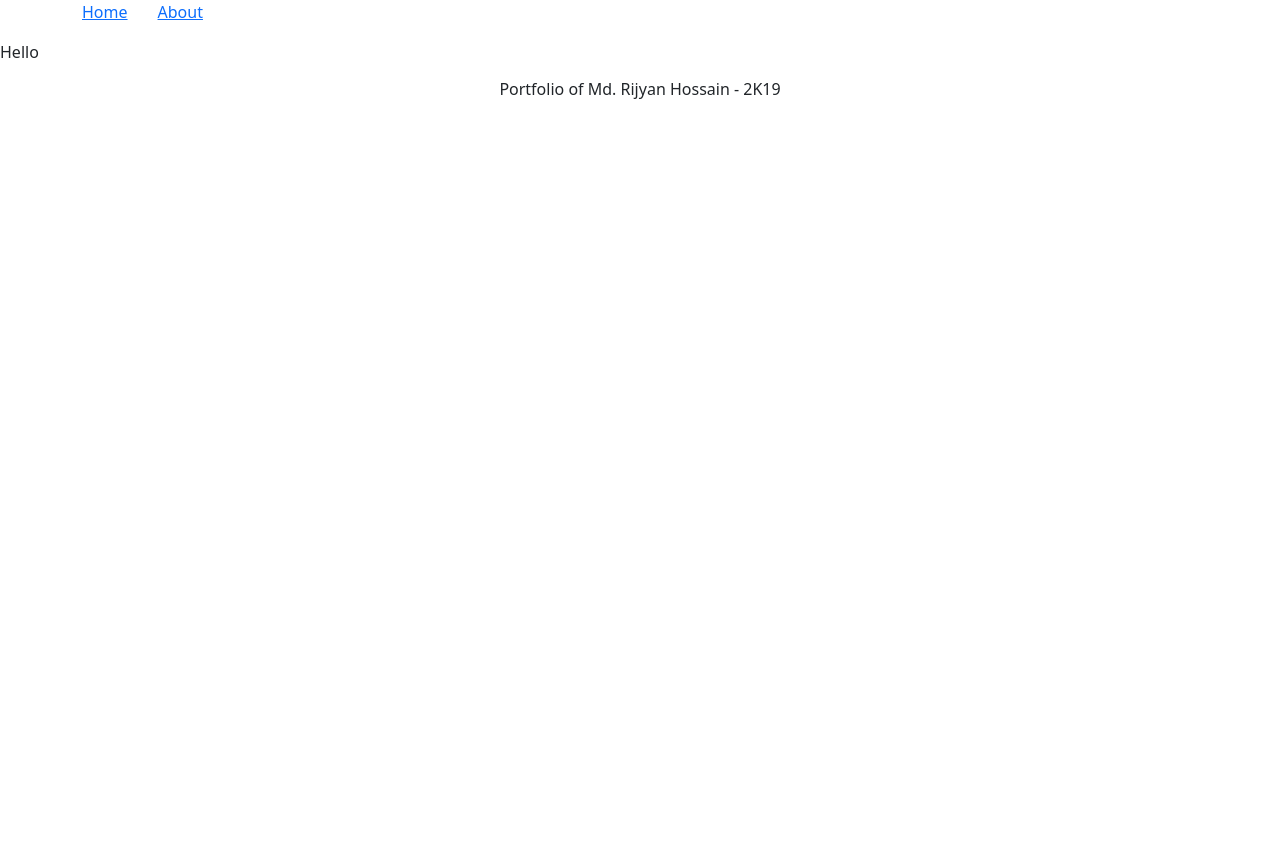
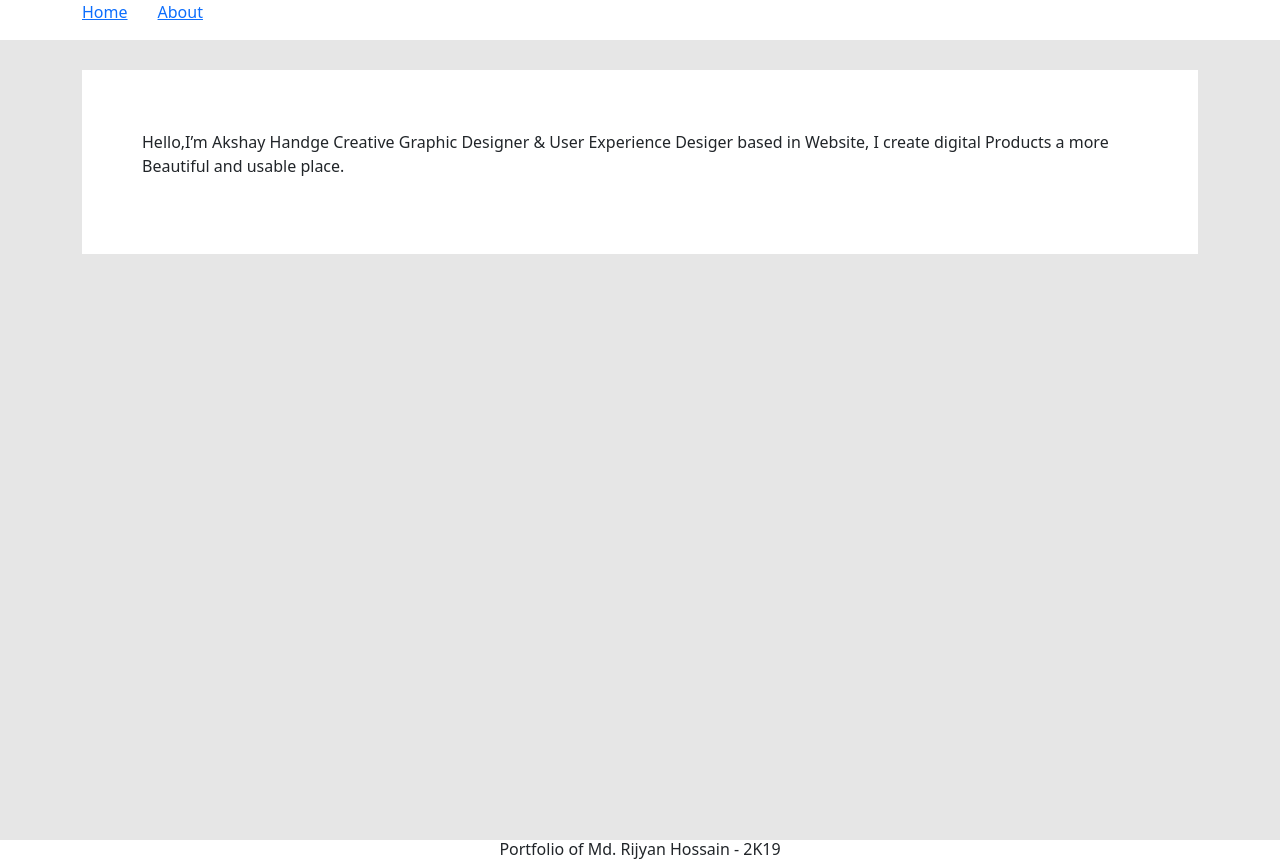
Before and after one commit to Rijwan-Hossain/responsive-design, a Next.js app: page /about in a window 1280 px wide. Before the commit the page ends 800 px from the top, so only its background shows below. Built offline with nearby package versions, Linux system fonts and the light colour scheme.

Commit message:
started about page

```diff
--- /dev/null
+++ b/components/About/AboutMe.js
@@ -0,0 +1,14 @@
+import React from 'react'
+import './about.scss'
+import Info from './Info'
+
+function AboutMe() {
+    return (
+        <div className="about">
+            <div style={{height: '30px'}}></div>
+            <Info />
+        </div>
+    )
+}
+
+export default AboutMe;
--- /dev/null
+++ b/components/About/Info.js
@@ -0,0 +1,16 @@
+import React from 'react'
+import './info.scss'
+
+function Info() {
+    return (
+        <div className="container myInfo">
+            <div className="info">
+            <p>
+                Hello,I’m Akshay Handge Creative Graphic Designer & User Experience Desiger based in Website, I create digital Products a more Beautiful and usable place.
+            </p>
+            </div>
+        </div>
+    )
+}
+
+export default Info
--- /dev/null
+++ b/components/About/about.scss
@@ -0,0 +1,7 @@
+.about {
+    margin: 0px;
+    padding: 0px;
+    background: rgb(230, 230, 230);
+    min-height: 100vh;
+    box-sizing: border-box;
+}
--- /dev/null
+++ b/components/About/info.scss
@@ -0,0 +1,10 @@
+* {
+    margin: 0;
+    padding: 0;
+    outline: 0;
+}
+
+.myInfo .info {
+    background: white;
+    padding: 60px;
+}
--- a/components/Home/Projects.js
+++ b/components/Home/Projects.js
@@ -89,7 +89,7 @@ function Projects() {
                         color: 'rgb(80 80 80)',
                         borderBottom: '1px solid rgb(210 210 210)'
                     }}>
-                        Public API
+                        React App (Github API)
                     </p>
                     <h4 style={{
                         minHeight: '100px',
--- a/components/Home/home.scss
+++ b/components/Home/home.scss
@@ -4,5 +4,4 @@
     background: rgb(230, 230, 230);
     min-height: 100vh;
     box-sizing: border-box;
-    // color: rgb(43, 128, 240)
 }
--- a/components/Home/info.scss
+++ b/components/Home/info.scss
@@ -6,8 +6,6 @@
 
 
 .infoContainer {
-    // width: 65%;
-    // margin: 0 auto;
     background: rgb(255, 255, 255);
     padding: 80px;
 
--- a/pages/about.js
+++ b/pages/about.js
@@ -1,12 +1,12 @@
 import React from 'react'
 import BaseLayout from '../components/layout/BaseLayout'
-
+import AboutMe from '../components/About/AboutMe'
 function About() {
     return (
         <BaseLayout>
-            <p>Hello</p>
+            <AboutMe />
         </BaseLayout>
     )
 }
 
-export default About
+export default About;
```
Also changed, not shown: components/Home/Skills.js (+4 -4 lines), components/Home/skills.scss (+7 -6 lines).
